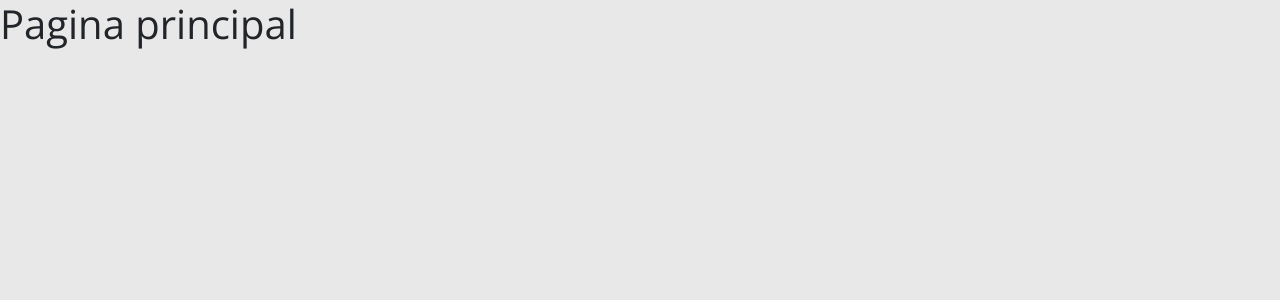
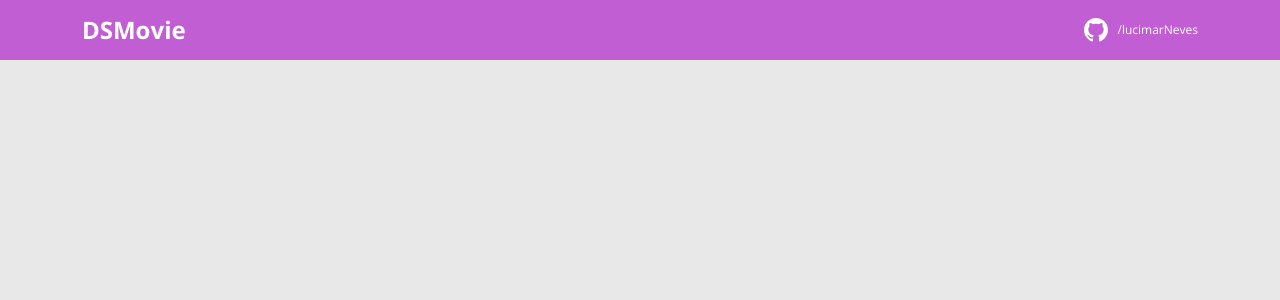
Before and after one commit to lucimarNeves/dsmovie, a React (Create React App) app in the folder frontend/: page / in a window 1280 px wide. Shown: the top 300 px of the page. Built offline with nearby package versions, Linux system fonts and the light colour scheme.

Commit message:
Add navbar

```diff
--- a/frontend/src/App.tsx
+++ b/frontend/src/App.tsx
@@ -1,10 +1,9 @@
+import NavBar from "./Components/NavBar";
 
 
 function App() {
   return (
-    <div >
-      <h1> Pagina principal</h1>
-    </div>
+     <NavBar />
   );
 }
 
--- /dev/null
+++ b/frontend/src/Components/NavBar/index.tsx
@@ -0,0 +1,28 @@
+import { ReactComponent as GithubIcon } from 'assets/img/github.svg';
+import "./styles.css"
+
+
+function NavBar() {
+
+    return (
+
+        <header>
+            <nav className="container">
+                <div className="dsmovie-nav-content">
+
+                    <h1> DSMovie</h1>
+                    <a href="https://github.com/lucimarNeves">
+                        <div className="dsmovie-contact-container">
+                            <GithubIcon />
+                            <p className="dsmovie-contact-link"> /lucimarNeves </p>
+                        </div>
+                    </a>
+
+                </div>
+            </nav>
+        </header>
+    );
+}
+
+
+export default NavBar;
--- /dev/null
+++ b/frontend/src/Components/NavBar/styles.css
@@ -0,0 +1,33 @@
+header{
+
+    background-color: var(--color-primary);
+    height: 60px;
+    display: flex;
+    align-items: center;
+}
+
+.dsmovie-nav-content {
+
+    display: flex;
+    justify-content: space-between;
+    align-items: center;
+    color: #fff;
+
+}
+.dsmovie-nav-content h1 {
+    margin: 0%;
+    font-weight: 700;
+    font-size: 24px;
+}
+
+.dsmovie-contact-container {
+    display: flex;
+    align-items: center;
+}
+
+.dsmovie-contact-link {
+
+    margin: 0 0 0 10px;
+    font-size: 12px;
+
+}
--- a/frontend/src/index.css
+++ b/frontend/src/index.css
@@ -1,7 +1,7 @@
 @import url('https://fonts.googleapis.com/css2?family=Open+Sans:wght@400;700&display=swap');
 
 :root {
-  --color-primary: #ab41c0;
+  --color-primary: #c15ed4;
 }
 
 * {
--- a/frontend/tsconfig.json
+++ b/frontend/tsconfig.json
@@ -1,5 +1,6 @@
 {
   "compilerOptions": {
+    "baseUrl": "./src",
     "target": "es5",
     "lib": [
       "dom",
```
Also changed, not shown: frontend/src/assets/img/github.svg (added).
